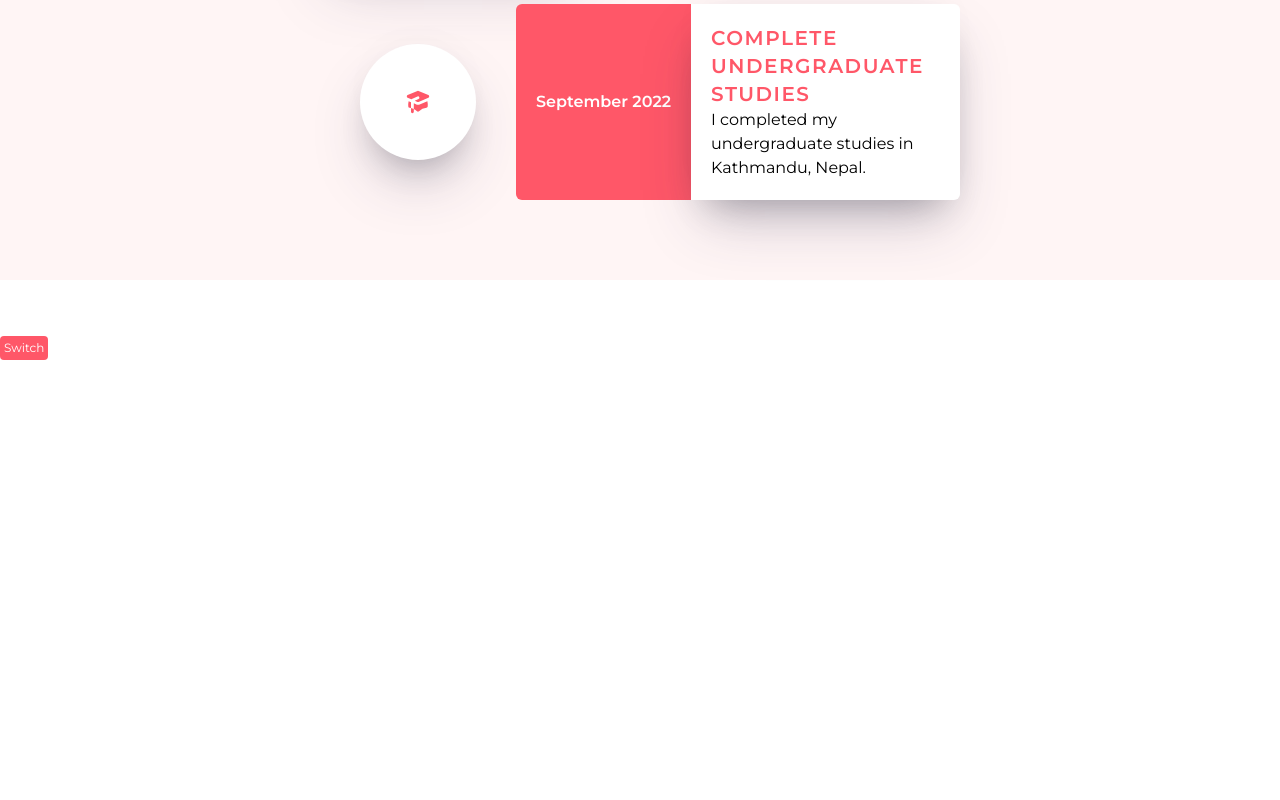
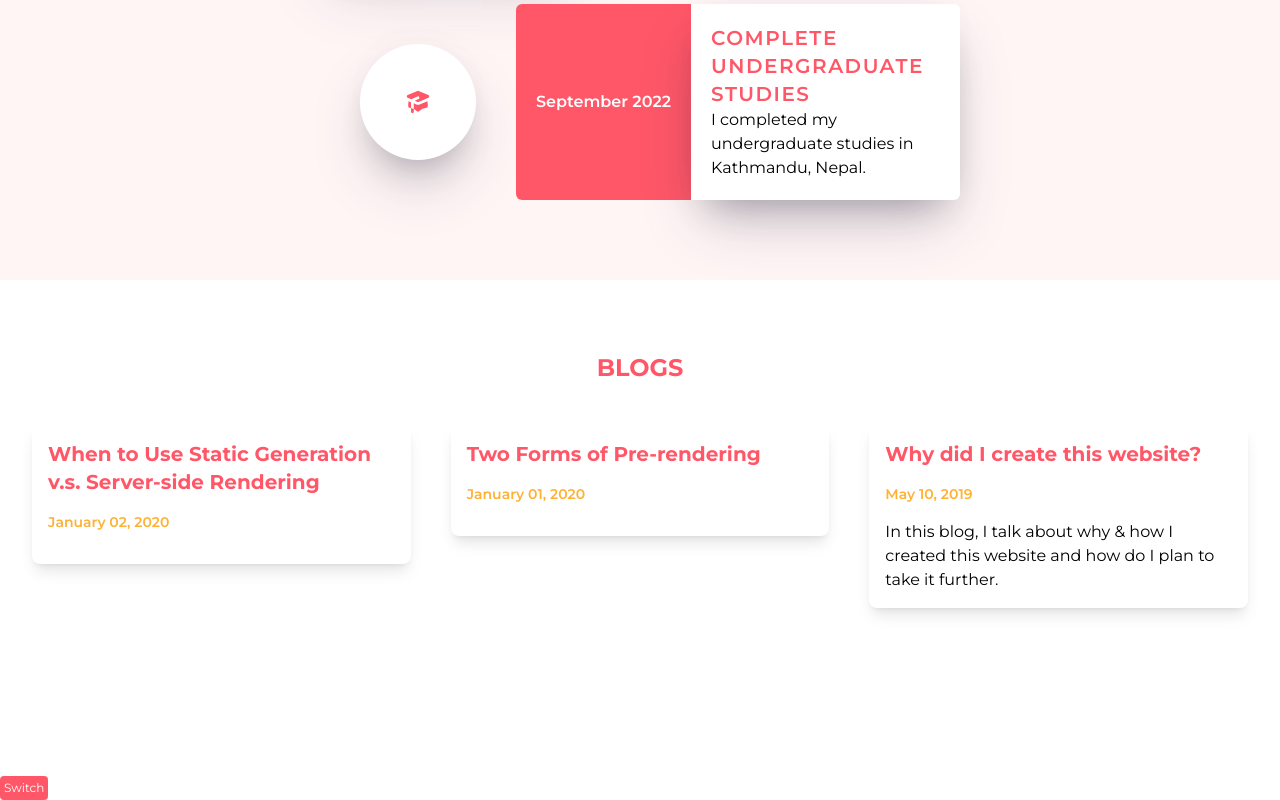
Before and after one commit to prashantacharya/bigomega-v2, a Next.js app: page / in a window 1280 px wide. Shown: the part 1723-2523 px from the top of the page. Before the commit the page ends 2083 px from the top, so only its background shows below. Built offline with nearby package versions, Linux system fonts and the light colour scheme.

Commit message:
Add blogs section on homepage

```diff
--- a/components/HomepageBlogList.tsx
+++ b/components/HomepageBlogList.tsx
@@ -1,5 +1,46 @@
-const HomePageBlogList = () => {
-  return <div>Blog list</div>;
+import Link from 'next/link';
+import { formattedBlogDate } from '../utils/date';
+
+interface IHomePageBlogList {
+  blogs: any;
+}
+
+const HomePageBlogList = (props: IHomePageBlogList) => {
+  const { blogs } = props;
+  console.log(blogs);
+
+  return (
+    <section className="bg-normal py-10">
+      <div className="container mx-auto p-8">
+        <h2 className="text-2xl font-bold text-center text-primary-normal uppercase">
+          Blogs
+        </h2>
+
+        <div className="my-10 grid gap-10 grid-cols-1 md:grid-cols-3">
+          {blogs.map((blog: any) => (
+            <div key={blog.id} className="grid-item">
+              <div className="bg-normal dark:bg-section rounded-lg shadow-lg">
+                <div className="flex flex-col">
+                  <div className="flex-1 p-4">
+                    <Link href={`/blogs/${blog.id}`}>
+                      <h3 className="mb-4 text-xl text-primary-normal hover:text-primary-darker font-bold cursor-pointer">
+                        {blog.title}
+                      </h3>
+                    </Link>
+                    <p className="text-sm text-secondary-normal font-semibold">
+                      {formattedBlogDate(blog.date)}
+                    </p>
+                    <p className="mt-4 dark:text-white">{blog?.subtitle}</p>
+                  </div>
+                  <div className="flex-1"></div>
+                </div>
+              </div>
+            </div>
+          ))}
+        </div>
+      </div>
+    </section>
+  );
 };
 
 export default HomePageBlogList;
--- a/package.json
+++ b/package.json
@@ -11,6 +11,7 @@
   },
   "dependencies": {
     "@heroicons/react": "^1.0.6",
+    "date-fns": "^2.28.0",
     "gray-matter": "^4.0.3",
     "micromark": "^3.0.10",
     "next": "12.1.6",
--- a/pages/blogs/index.tsx
+++ b/pages/blogs/index.tsx
@@ -25,8 +25,6 @@ const Blogs = (props: BlogPageProps) => {
 const BlogCard = (props: { post: any }) => {
   const { post } = props;
 
-  console.log(post);
-
   return (
     <li className="bg-section my-4 p-4 rounded">
       <Link href={`/blogs/${post.id}`}>
@@ -40,13 +38,13 @@ const BlogCard = (props: { post: any }) => {
   );
 };
 
-export async function getStaticProps() {
+export const getStaticProps = async () => {
   const allPostsData = getSortedPostsData();
   return {
     props: {
       allPostsData,
     },
   };
-}
+};
 
 export default Blogs;
--- a/pages/index.tsx
+++ b/pages/index.tsx
@@ -1,9 +1,15 @@
 import Nav from '../components/Nav';
 import Timeline from '../components/Timeline';
+import { getSortedPostsData } from '../utils/posts';
 import HeroSection from '../components/HeroSection';
 import ThemeSwitch from '../components/ThemeSwitch';
+import HomePageBlogList from '../components/HomepageBlogList';
 
-const HomePage = () => {
+const HomePage = (props: any) => {
+  const { blogs } = props;
+
+  console.log(props);
+
   return (
     <div className="bg-normal">
       <Nav />
@@ -12,6 +18,8 @@ const HomePage = () => {
 
       <Timeline />
 
+      <HomePageBlogList blogs={blogs} />
+
       <div className="mt-10">
         <ThemeSwitch />
       </div>
@@ -19,4 +27,13 @@ const HomePage = () => {
   );
 };
 
+export const getStaticProps = async () => {
+  const allPostsData = getSortedPostsData();
+  return {
+    props: {
+      blogs: allPostsData,
+    },
+  };
+};
+
 export default HomePage;
--- /dev/null
+++ b/utils/date.ts
@@ -0,0 +1,7 @@
+import { format } from 'date-fns';
+
+export const formattedBlogDate = (date: string): string => {
+  const blogDate = new Date(date);
+
+  return format(blogDate, 'MMMM dd, yyyy');
+};
```
Also changed, not shown: 1 other file (tests, documents, lock files or other folders).
